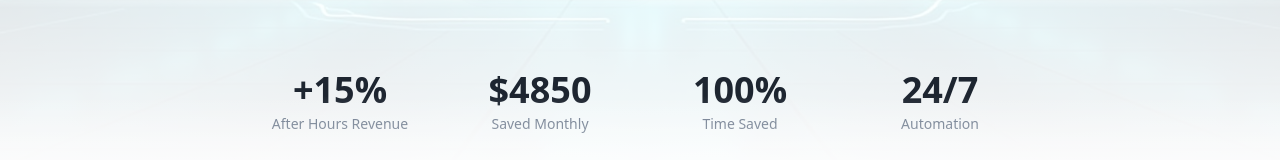
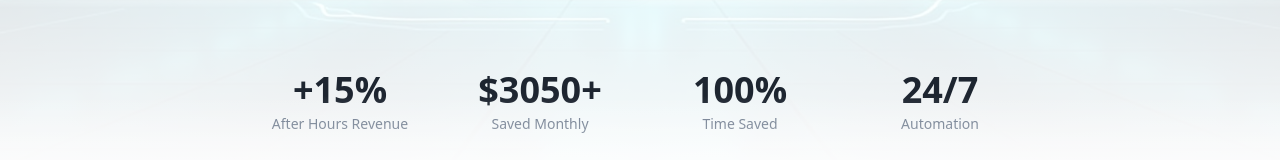
Before and after one commit to courtsideai/courtside-ai-landing, a React (Vite) app: page / in a window 1280 px wide. Shown: the part 576-736 px from the top of the page. Built offline with nearby package versions, Linux system fonts and the light colour scheme; the HTML template or start-up script is replaced by a standard one.

Commit message:
Visual edit in Lovable
Edited UI in Lovable

```diff
--- a/src/components/Hero.tsx
+++ b/src/components/Hero.tsx
@@ -64,7 +64,7 @@ const Hero = () => {
               <div className="text-sm text-muted-foreground">After Hours Revenue</div>
             </div>
             <div className="space-y-1">
-              <div className="text-3xl sm:text-4xl font-bold text-foreground">$4850</div>
+              <div className="text-3xl sm:text-4xl font-bold text-foreground">$3050+</div>
               <div className="text-sm text-muted-foreground">Saved Monthly </div>
             </div>
             <div className="space-y-1">
```
